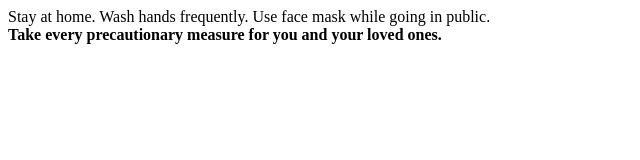
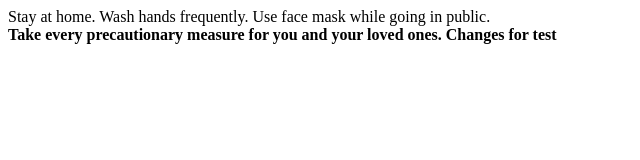
Before and after one commit to shawais786/bootcamp_lec1, a plain HTML site: page index.html in a window 1280 px wide. Shown: the whole page, without its empty margins (0-640 px from the left). Drawn offline with Linux system fonts and the light colour scheme.

Commit message:
Test changes to check auto update on surge

```diff
--- a/index.html
+++ b/index.html
@@ -6,7 +6,7 @@
 <body>
     <div>
         Stay at home. Wash hands frequently. Use face mask while going in public.<br>
-        <b>Take every precautionary measure for you and your loved ones.</b>
+        <b>Take every precautionary measure for you and your loved ones. Changes for test</b>
     </div>
 </body>
 </html>
```
